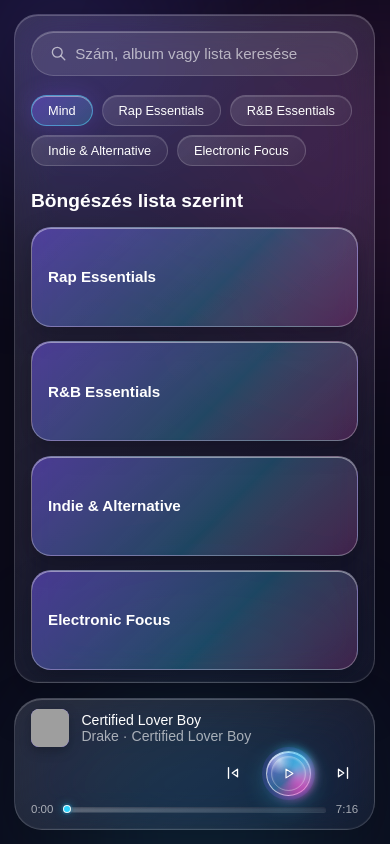
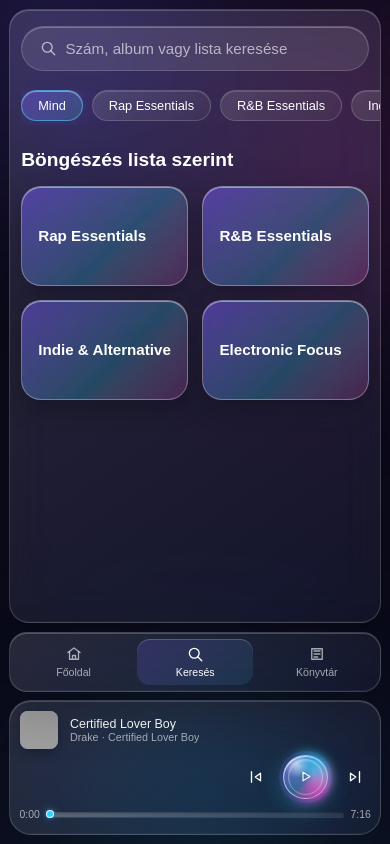
Before and after one commit to hegedusmarcell15/VAWES-Project, a React (Vite) app: page /kereses in a window 390 px wide. Built offline with nearby package versions, Linux system fonts and the light colour scheme; grey boxes are pictures that could not be loaded.

Commit message:
feat: optimize VAWES for mobile
Add a dedicated mobile navigation and responsive layouts for the player, discovery sections, tables, filters, library, and appearance modal. Ensure narrow screens avoid horizontal overflow while keeping the themed glass UI usable.

```diff
--- a/src/LanguageContext.jsx
+++ b/src/LanguageContext.jsx
@@ -3,7 +3,7 @@ import { playlists } from './data.js'
 
 const translations = {
   hu: {
-    home: 'Főoldal', search: 'Keresés', library: 'Könyvtár', playlists: 'Lejátszási listák',
+    home: 'Főoldal', search: 'Keresés', library: 'Könyvtár', navigation: 'Navigáció', playlists: 'Lejátszási listák',
     all: 'Mind', mine: 'Saját', vawesMix: 'VAWES válogatás', searchPlaceholder: 'Szám, album vagy lista keresése',
     clear: 'Törlés', browse: 'Böngészés lista szerint', results: 'Találatok', title: 'Cím', album: 'Album',
     duration: 'Hossz', noResults: 'Nincs találat erre:', tryAgain: 'Próbálj másik keresőszót.',
@@ -23,7 +23,7 @@ const translations = {
     accountReady: 'Helyi profil', accountDescription: 'A fiókkezelés hamarosan elérhető.', profileSettings: 'Profilbeállítások', profilePhotoDescription: 'A profilképed itt jelenik meg az alkalmazásban.', choosePhoto: 'Kép feltöltése', removePhoto: 'Kép eltávolítása', profilePhotoHint: 'PNG vagy JPG, legfeljebb 5 MB.', avatarTypeError: 'Csak PNG vagy JPG kép tölthető fel.', avatarSizeError: 'A kép mérete legfeljebb 5 MB lehet.', avatarReadError: 'A kép betöltése nem sikerült.', appearance: 'Megjelenés', appearanceDescription: 'Válassz egy színvilágot az alkalmazás üvegfelületéhez.', customTheme: 'Saját téma', customColors: 'Saját színek', backgroundColor: 'Háttér', violetColor: 'Lila kiemelés', cyanColor: 'Cián kiemelés', pinkColor: 'Rózsaszín kiemelés', playButtonStyle: 'Lejátszógomb stílusa', stylePrism: 'Prizma', styleHalo: 'Glória', styleSolid: 'Fényes', styleMinimal: 'Minimalista', glassIntensity: 'Üvegfelület', glassIntensityDescription: 'Aktív liquid-glass stílus', active: 'Aktív', close: 'Bezárás',
   },
   en: {
-    home: 'Home', search: 'Search', library: 'Library', playlists: 'Playlists',
+    home: 'Home', search: 'Search', library: 'Library', navigation: 'Navigation', playlists: 'Playlists',
     all: 'All', mine: 'Mine', vawesMix: 'VAWES selection', searchPlaceholder: 'Search tracks, albums or playlists',
     clear: 'Clear', browse: 'Browse by playlist', results: 'Results', title: 'Title', album: 'Album',
     duration: 'Length', noResults: 'No results for:', tryAgain: 'Try another search term.',
@@ -43,7 +43,7 @@ const translations = {
     accountReady: 'Local profile', accountDescription: 'Account management will be available soon.', profileSettings: 'Profile settings', profilePhotoDescription: 'Your profile photo appears here across the app.', choosePhoto: 'Upload image', removePhoto: 'Remove image', profilePhotoHint: 'PNG or JPG, up to 5 MB.', avatarTypeError: 'Only PNG or JPG images are supported.', avatarSizeError: 'The image must be 5 MB or smaller.', avatarReadError: 'The image could not be loaded.', appearance: 'Appearance', appearanceDescription: 'Choose a color mood for the app glass surfaces.', customTheme: 'Custom theme', customColors: 'Custom colors', backgroundColor: 'Background', violetColor: 'Violet accent', cyanColor: 'Cyan accent', pinkColor: 'Pink accent', playButtonStyle: 'Play button style', stylePrism: 'Prism', styleHalo: 'Halo', styleSolid: 'Glossy', styleMinimal: 'Minimal', glassIntensity: 'Glass surface', glassIntensityDescription: 'Liquid-glass styling is active', active: 'Active', close: 'Close',
   },
   zh: {
-    home: '首页', search: '搜索', library: '音乐库', playlists: '播放列表',
+    home: '首页', search: '搜索', library: '音乐库', navigation: '导航', playlists: '播放列表',
     all: '全部', mine: '我的', vawesMix: 'VAWES精选', searchPlaceholder: '搜索歌曲、专辑或播放列表',
     clear: '清除', browse: '按播放列表浏览', results: '搜索结果', title: '歌曲', album: '专辑',
     duration: '时长', noResults: '没有找到：', tryAgain: '试试其他关键词。',
--- a/src/components/Icon.jsx
+++ b/src/components/Icon.jsx
@@ -1,4 +1,6 @@
 const paths = {
+  home: <><path d="m4 10 8-6 8 6" /><path d="M6 9v10h12V9M10 19v-5h4v5" /></>,
+  library: <><path d="M5 5h14v14H5z" /><path d="M8 8h8M8 12h8M8 16h5" /></>,
   search: <><circle cx="11" cy="11" r="6.5" /><path d="m16 16 5 5" /></>,
   close: <><path d="m7 7 10 10M17 7 7 17" /></>,
   previous: <><path d="M6 5v14M18 7l-7 5 7 5V7Z" /></>,
--- a/src/components/Layout.jsx
+++ b/src/components/Layout.jsx
@@ -283,6 +283,11 @@ export default function Layout() {
           <Outlet />
         </main>
       </div>
+      <nav className="mobile-nav glass" aria-label={t('navigation')}>
+        <NavLink to="/" end><Icon name="home" size={18} /><span>{t('home')}</span></NavLink>
+        <NavLink to="/kereses"><Icon name="search" size={18} /><span>{t('search')}</span></NavLink>
+        <NavLink to="/konyvtar"><Icon name="library" size={18} /><span>{t('library')}</span></NavLink>
+      </nav>
       <Player />
       {appearanceOpen && (
         <div className="appearance-backdrop" role="presentation" onMouseDown={(event) => {
--- a/src/glass.css
+++ b/src/glass.css
@@ -64,6 +64,7 @@ body{margin:0; font-family:Arial, Helvetica, sans-serif; color:#fff; background:
 @keyframes glass-rise{from{opacity:0; transform:translateY(8px) scale(.99)}to{opacity:1; transform:translateY(0) scale(1)}}
 
 .main{position:relative; z-index:1; display:flex; gap:.9rem; flex:1; min-height:0}
+.mobile-nav{display:none}
 
 .sidebar{width:230px; border-radius:24px; padding:1.2rem 1rem; flex-shrink:0; overflow-y:auto; display:flex; flex-direction:column}
 .brand{font-weight:bold; font-size:1.25rem; letter-spacing:.14em; margin-bottom:1.2rem}
@@ -341,20 +342,67 @@ mark{background:none; color:var(--pink); font-weight:bold}
 .mood-card:hover .icon{transform:translate(2px,-2px)}
 
 @media (max-width:720px){
+  .app{height:100dvh; min-height:100dvh; padding:.55rem; gap:.55rem}
+  .main{gap:0; padding-bottom:0}
   .sidebar{display:none}
-  .content{padding:1rem}
+  .content{min-width:0; padding:1rem .85rem 1.15rem; border-radius:20px}
+  .content h1{font-size:clamp(1.55rem,7vw,2rem)}
+  .mobile-nav{display:flex; position:relative; z-index:3; align-items:stretch; justify-content:space-around; gap:.35rem; padding:.35rem; border-radius:18px; flex-shrink:0}
+  .mobile-nav a{display:flex; flex:1; min-width:0; flex-direction:column; align-items:center; justify-content:center; gap:.2rem; min-height:2.9rem; padding:.35rem .25rem; color:var(--text-dim); text-decoration:none; border-radius:13px; font-size:.66rem; transition:background .2s,color .2s,transform .2s}
+  .mobile-nav a.active{color:#fff; background:linear-gradient(135deg,var(--accent-soft),var(--accent-faint)); box-shadow:inset 0 1px 0 rgba(255,255,255,.2)}
+  .mobile-nav a:active{transform:scale(.96)}
   .progress{width:100%; order:3}
   .col-album{display:none}
-  .player{border-radius:28px; padding:.6rem 1rem; flex-wrap:wrap; row-gap:.25rem}
-  .track-info{width:auto}
+  .player{width:100%; border-radius:22px; padding:.6rem .75rem; flex-wrap:wrap; row-gap:.35rem}
+  .track-info{width:calc(100% - 5.2rem); min-width:0}
+  .track-info>div{min-width:0}
+  .track-info p{overflow:hidden; text-overflow:ellipsis; white-space:nowrap; font-size:.78rem}
+  .track-info .muted{font-size:.67rem}
   .controls{margin-left:auto}
+  .controls{gap:.7rem}
+  .controls button{min-width:2rem; min-height:2rem}
   .sort-picker{margin-left:0; width:100%}
   .sort-trigger,.sort-menu{width:100%}
-  .welcome{min-height:190px; padding:1.35rem; margin:-.2rem 0 1.5rem}
-  .welcome-orb{width:125px; height:125px; margin-right:-2.5rem}
-  .welcome-copy{max-width:250px; font-size:.8rem}
+  .welcome{min-height:190px; padding:1.25rem 1.1rem; margin:-.2rem 0 1.5rem}
+  .welcome-orb{width:125px; height:125px; margin-right:-3.2rem; flex-shrink:0}
+  .welcome h1{font-size:clamp(1.9rem,9vw,3rem)}
+  .greeting{font-size:clamp(1.1rem,5.5vw,1.55rem)}
+  .welcome-copy{max-width:58vw; font-size:.78rem}
   .release-list,.mood-row{grid-template-columns:1fr}
-  .section-heading{align-items:center}
+  .section-heading{align-items:flex-start; gap:.6rem}
+  .section-heading h2{font-size:1.1rem}
+  .text-link{flex-shrink:0; font-size:.7rem}
+  .playlist-header{align-items:center; gap:1rem; margin-bottom:1.25rem}
+  .cover.big{width:92px; height:92px; border-radius:14px}
+  .playlist-header h1{font-size:1.35rem}
+  table{display:block; overflow-x:auto; white-space:nowrap; -webkit-overflow-scrolling:touch}
+  th,td{padding:.58rem .45rem}
+  td{font-size:.8rem}
+  .t-cell{white-space:normal; min-width:180px}
+  .chips{flex-wrap:nowrap; overflow-x:auto; margin-right:-.85rem; padding-right:.85rem; padding-bottom:.25rem; scrollbar-width:none}
+  .chips::-webkit-scrollbar{display:none}
+  .chip{flex-shrink:0}
+  .tools{align-items:stretch}
+  .tools .field:last-child{width:100%; margin-left:0}
+  .theme-grid,.play-style-grid{grid-template-columns:1fr 1fr}
+  .appearance-backdrop{align-items:end; padding:.55rem}
+  .appearance-modal{max-height:calc(100dvh - 1.1rem); overflow-y:auto; padding:1rem; border-radius:20px}
+}
+@media (max-width:430px){
+  .content{padding-inline:.7rem}
+  .welcome{min-height:175px; padding:1.05rem .9rem}
+  .welcome-orb{width:105px; height:105px; margin-right:-2.7rem}
+  .welcome-copy{display:none}
+  .release{gap:.5rem; padding:.5rem}
+  .release-number{width:1rem}
+  .release-duration{display:none}
+  .mood-card{padding:.6rem}
+  .section-heading{align-items:flex-end}
+  .section-heading .text-link{max-width:6.5rem; text-align:right}
+  .player{padding-inline:.6rem}
+  .progress{gap:.4rem; font-size:.65rem}
+  .timeline-shell{min-width:70px}
+  .theme-grid,.play-style-grid{grid-template-columns:1fr}
 }
 /* ha a böngésző nem tud backdrop-filtert, legyen olvasható sötét panel */
 @supports not ((backdrop-filter:blur(1px)) or (-webkit-backdrop-filter:blur(1px))){
```
